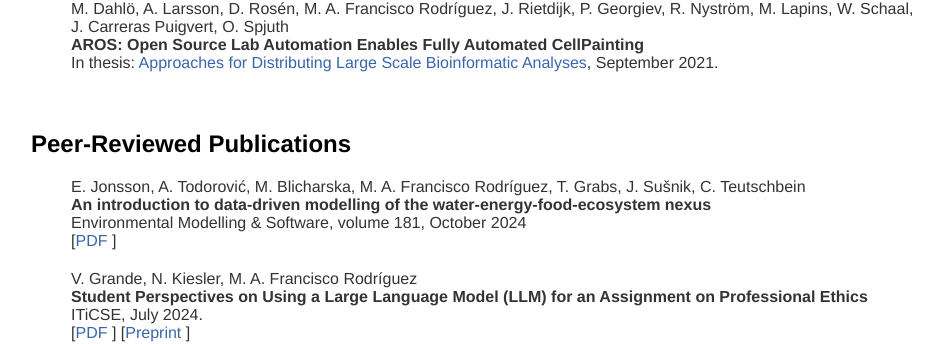
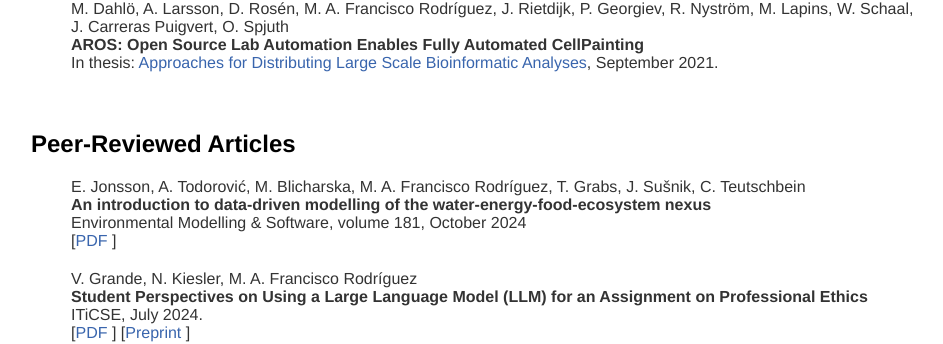
Before and after one commit to andreina-francisco/andreina-francisco.github.io, a Jekyll site: the page built from cv/index.html, in a window 1280 px wide and 900 px high. Shown: the part 245-589 px from the top of the window, without its empty margins (161-1104 px from the left). Built offline with Jekyll 4.4.1, drawn with Linux system fonts in a browser that asks for light colours; nearby versions of some CDN libraries; a style sheet for code colours, icons or effects is not loaded.

Commit message:
Cosmetic

```diff
--- a/cv/index.html
+++ b/cv/index.html
@@ -22,7 +22,7 @@ title: Mar&iacute;a Andre&iacute;na Francisco Rodr&iacute;guez
   <br/>
 
 
-  <h2>Peer-Reviewed Publications</h2>
+  <h2>Peer-Reviewed Articles</h2>
 
   <ul class="publist">
     <li class="pub @">
```
